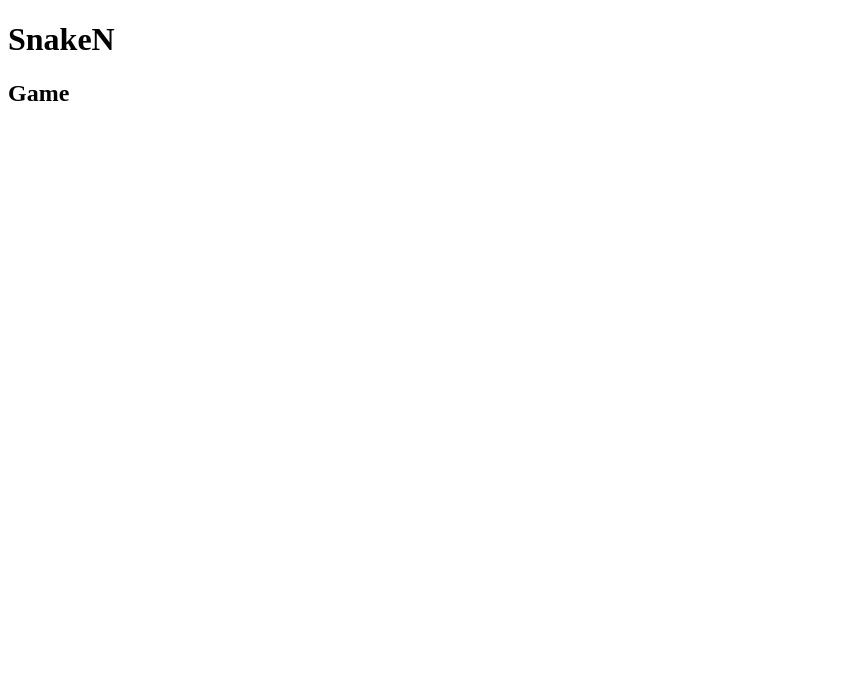
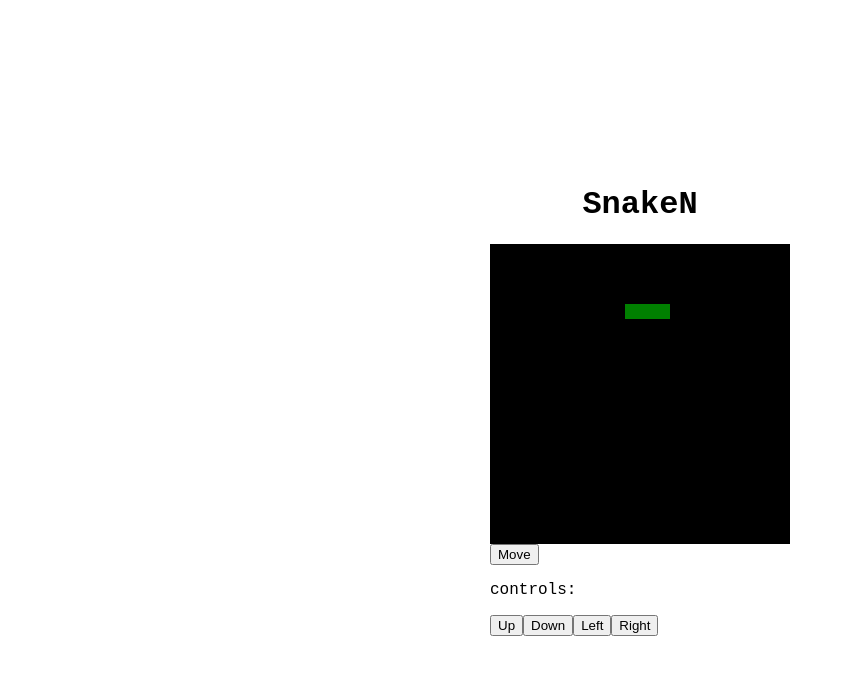
Before and after one commit to rawjrk/waf-task, a React (Vite) app in the folder client/: page /gameplay in a window 1280 px wide. Shown: the top 674 px of the page, without its empty margins (0-844 px from the left). Built offline with nearby package versions, Linux system fonts and the light colour scheme.

Commit message:
created snake game prototype

```diff
--- /dev/null
+++ b/client/src/components/Screen.css
@@ -0,0 +1,23 @@
+#screen {
+  border: 1px solid var(--screen-borders);
+  background-color: var(--screen-borders);
+}
+
+.row {
+  display: flex;
+  flex-direction: row;
+}
+
+.cell {
+  /* border: var(--screen-border); */
+  width: var(--cell-size);
+  height: var(--cell-size);
+}
+
+.cell.empty {
+  background-color: var(--screen-bg);
+}
+
+.cell.snake {
+  background-color: var(--snake-color);
+}
--- /dev/null
+++ b/client/src/components/Screen.jsx
@@ -0,0 +1,22 @@
+import './Screen.css'
+
+export default function Screen({ width = 10, height = 10, snake = [] }) {
+  return (
+    <div id="screen">
+      {[...Array(height)].map((ely, y) => (
+        <div key={y} className="row">
+          {[...Array(height)].map((elx, x) => (
+            <div
+              key={`${x}-${y}`}
+              className={`cell ${
+                snake.find((coord) => coord[0] === x && coord[1] === y)
+                  ? 'snake'
+                  : 'empty'
+              }`}
+            />
+          ))}
+        </div>
+      ))}
+    </div>
+  )
+}
--- /dev/null
+++ b/client/src/hooks/useSnake.js
@@ -0,0 +1,34 @@
+import { useState } from 'react'
+
+export const useSnake = (initPosition, initDirection, xLimit, yLimit) => {
+  const [position, setPosition] = useState(initPosition)
+  const [direction, setDirection] = useState(initDirection)
+
+  const move = () => {
+    const [[headX, headY]] = position
+
+    let newHead = []
+    if (direction === 'left') newHead = [headX - 1, headY]
+    if (direction === 'right') newHead = [headX + 1, headY]
+    if (direction === 'up') newHead = [headX, headY - 1]
+    if (direction === 'down') newHead = [headX, headY + 1]
+
+    if (newHead[0] >= xLimit) newHead[0] = 0
+    if (newHead[1] >= yLimit) newHead[1] = 0
+    if (newHead[0] < 0) newHead[0] = xLimit - 1
+    if (newHead[1] < 0) newHead[1] = yLimit - 1
+
+    setPosition([newHead, ...position.slice(0, -1)])
+  }
+
+  const changeDirection = (newDirection) => {
+    if (direction === 'right' && newDirection === 'left') return
+    if (direction === 'left' && newDirection === 'right') return
+    if (direction === 'up' && newDirection === 'down') return
+    if (direction === 'down' && newDirection === 'up') return
+
+    setDirection(newDirection)
+  }
+
+  return [position, move, changeDirection]
+}
--- a/client/src/index.css
+++ b/client/src/index.css
@@ -0,0 +1,23 @@
+html,
+body {
+  margin: 0;
+  box-sizing: border-box;
+  border-collapse: collapse;
+  font-family: 'Courier New', Courier, monospace;
+}
+
+:root {
+  --screen-bg: black;
+  --screen-border: 1px solid white;
+  --snake-color: green;
+  --cell-size: 15px;
+  display: flex;
+  align-items: center;
+  justify-content: center;
+  min-height: 100vh;
+}
+
+h1,
+h2 {
+  text-align: center;
+}
--- a/client/src/routes/gameplay.jsx
+++ b/client/src/routes/gameplay.jsx
@@ -1,3 +1,47 @@
+import { useEffect } from 'react'
+import { useSnake } from '../hooks/useSnake'
+import Screen from '../components/Screen'
+
 export default function Game() {
-  return <h2>Game</h2>
+  const screen = { width: 20, height: 20 }
+  let tickTime = 1000
+
+  const initPosition = [
+    [6, 4],
+    [5, 4],
+    [4, 4],
+  ]
+  const initDirection = 'right'
+  const [position, move, changeDirection] = useSnake(
+    initPosition,
+    initDirection,
+    screen.width,
+    screen.height,
+  )
+
+  useEffect(() => {
+    const interval = setInterval(() => {
+      move()
+    }, tickTime)
+    return () => clearInterval(interval)
+  })
+
+  useEffect(() => {
+    console.log(JSON.stringify(position))
+  }, [position])
+
+  return (
+    <>
+      <Screen width={screen.width} height={screen.height} snake={position} />
+
+      <button onClick={move}>Move</button>
+      <div>
+        <p>controls:</p>
+      </div>
+      <button onClick={() => changeDirection('up')}>Up</button>
+      <button onClick={() => changeDirection('down')}>Down</button>
+      <button onClick={() => changeDirection('left')}>Left</button>
+      <button onClick={() => changeDirection('right')}>Right</button>
+    </>
+  )
 }
```
